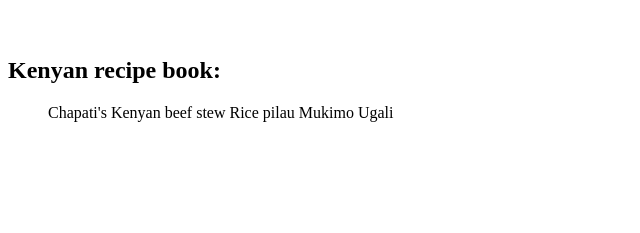
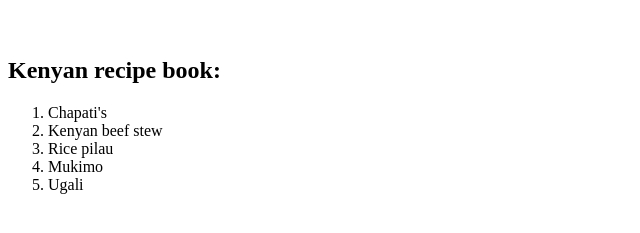
Before and after one commit to JesseG33/odin-recipes, a plain HTML site: page index.html in a window 1280 px wide. Shown: the part 61-294 px from the top of the page, without its empty margins (0-640 px from the left). Drawn offline with Linux system fonts and the light colour scheme.

Commit message:
Chipat's

```diff
--- a/index.html
+++ b/index.html
@@ -7,13 +7,11 @@
 <br/>
 <h2>Kenyan recipe book:</h2>
 <ol>
- <il>Chapati's</il>
- <il>Kenyan beef stew</il>
- <il>Rice pilau</il>
- <il>Mukimo</il>
- <il>Ugali</il>
-
-
+ <li>Chapati's</li>
+ <li>Kenyan beef stew</li>
+ <li>Rice pilau</li>
+ <li>Mukimo</li>
+ <li>Ugali</li>
 </ol>
 
 
```
Also changed, not shown: 1 other file.
